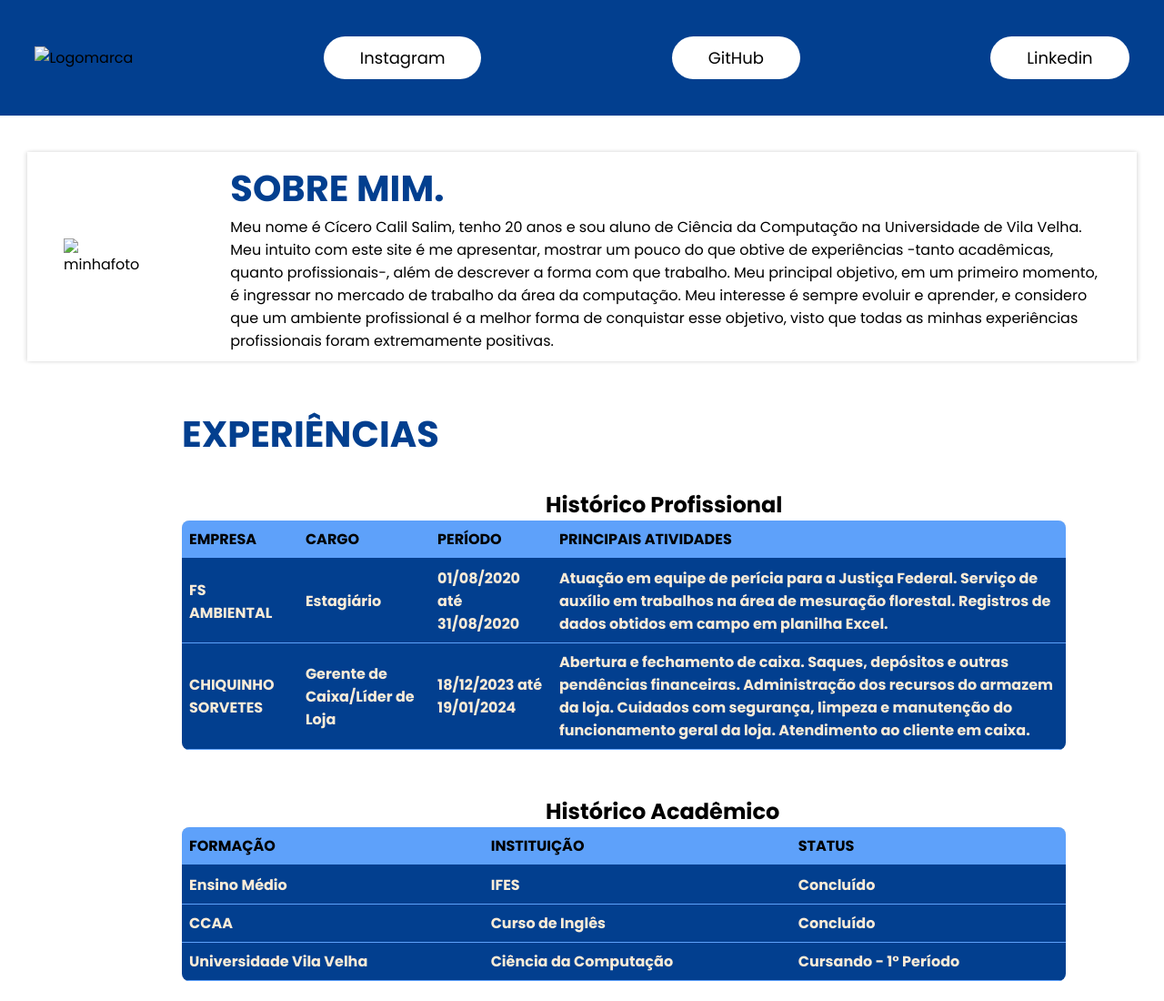
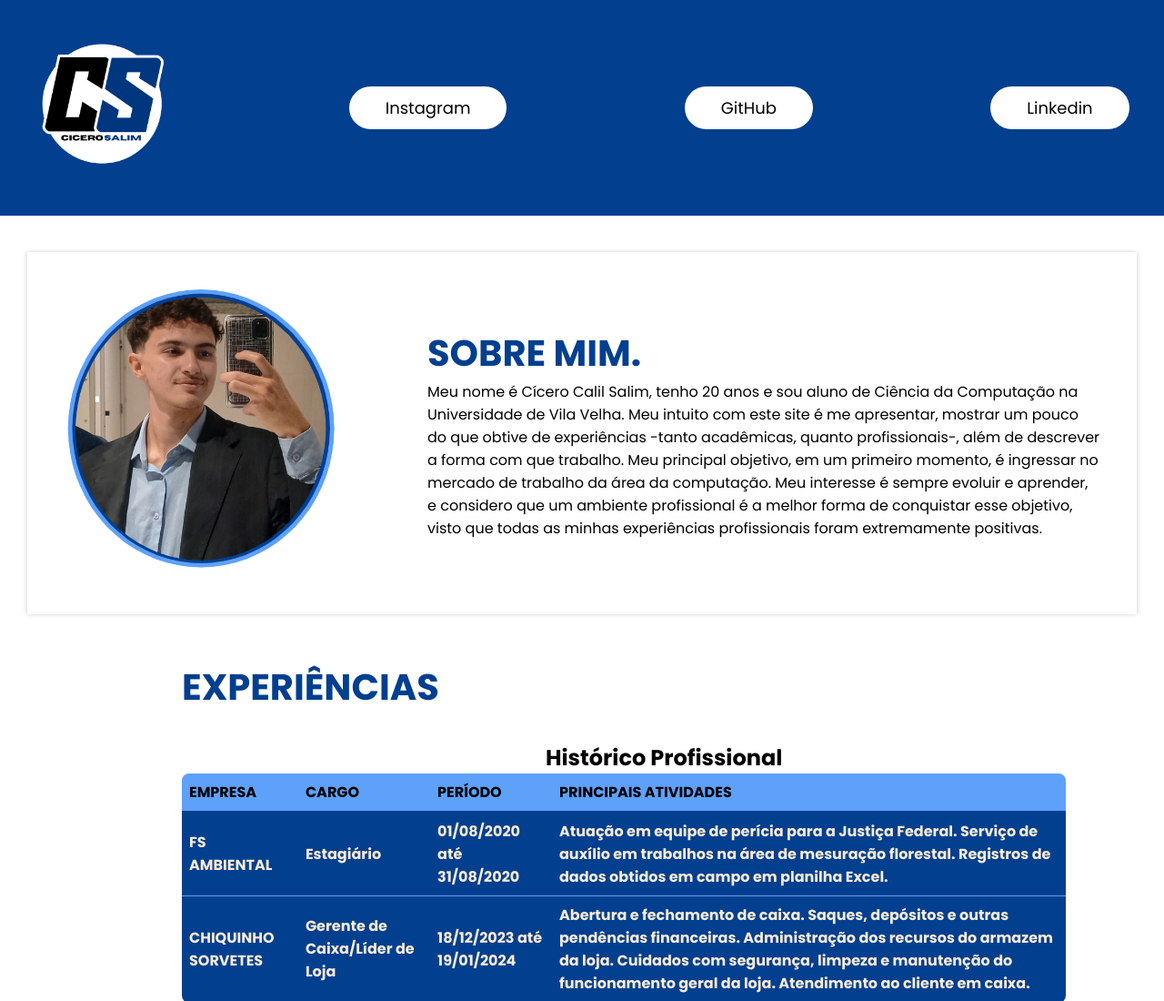
Before and after one commit to CiceroCS/projeto_portifolio, a plain HTML site: page index.html in a window 1280 px wide. Shown: the top 1100 px of the page at 91% size. Drawn offline with Linux system fonts and the light colour scheme; files that its build step writes are made by us from their sources.

Commit message:
Add files via upload

```diff
--- a/index.html
+++ b/index.html
@@ -9,7 +9,7 @@
         <link rel="preconnect" href="https://fonts.gstatic.com" crossorigin>
         <link href="https://fonts.googleapis.com/css2?family=Poppins:ital,wght@0,100;0,200;0,300;0,400;0,500;0,600;0,700;0,800;0,900;1,100;1,200;1,300;1,400;1,500;1,600;1,700;1,800;1,900&display=swap" rel="stylesheet">
         <!--Fonte-->
-        <link rel="stylesheet" href="style.css">
+        <link rel="stylesheet" href="./curriculo1/style.css">
         <title>Cicero CS</title>
     </head>
 
@@ -19,7 +19,7 @@
 
                 <div class="logo">
 
-                    <img src="imgs/logo.png" alt="Logomarca" width="150px">
+                    <img src="./curriculo1/imgs/logo.png" alt="Logomarca" width="150px">
 
                 </div><!--logo-->
 
@@ -62,7 +62,7 @@
 
 
                         <div class="foto">
-                            <img src="imgs/foto editada 2.png" alt="minhafoto" width="300">
+                            <img src="./curriculo1/imgs/foto editada 2.png" alt="minhafoto" width="300">
                         </div> <!--foto-->
 
 
```
